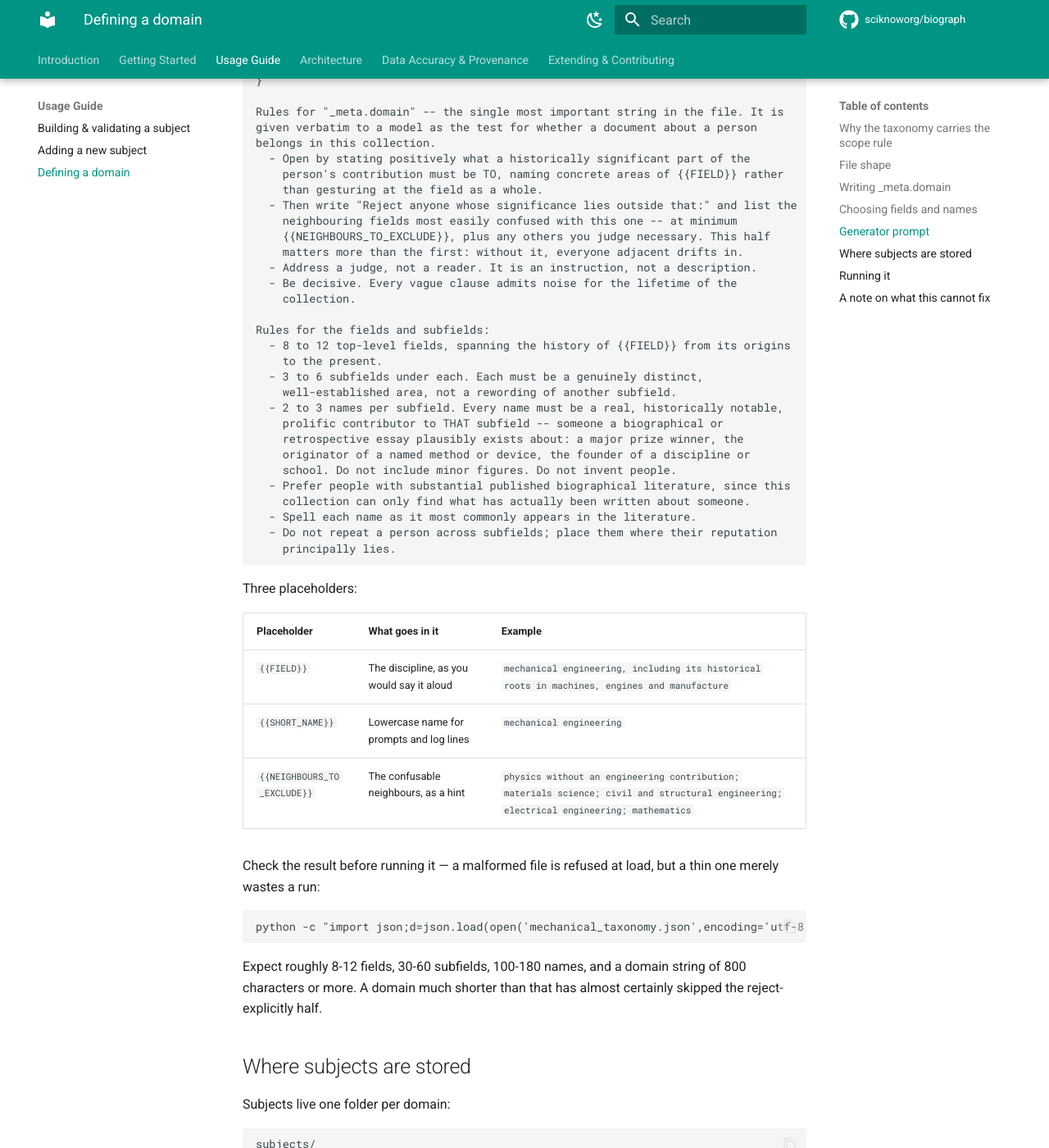
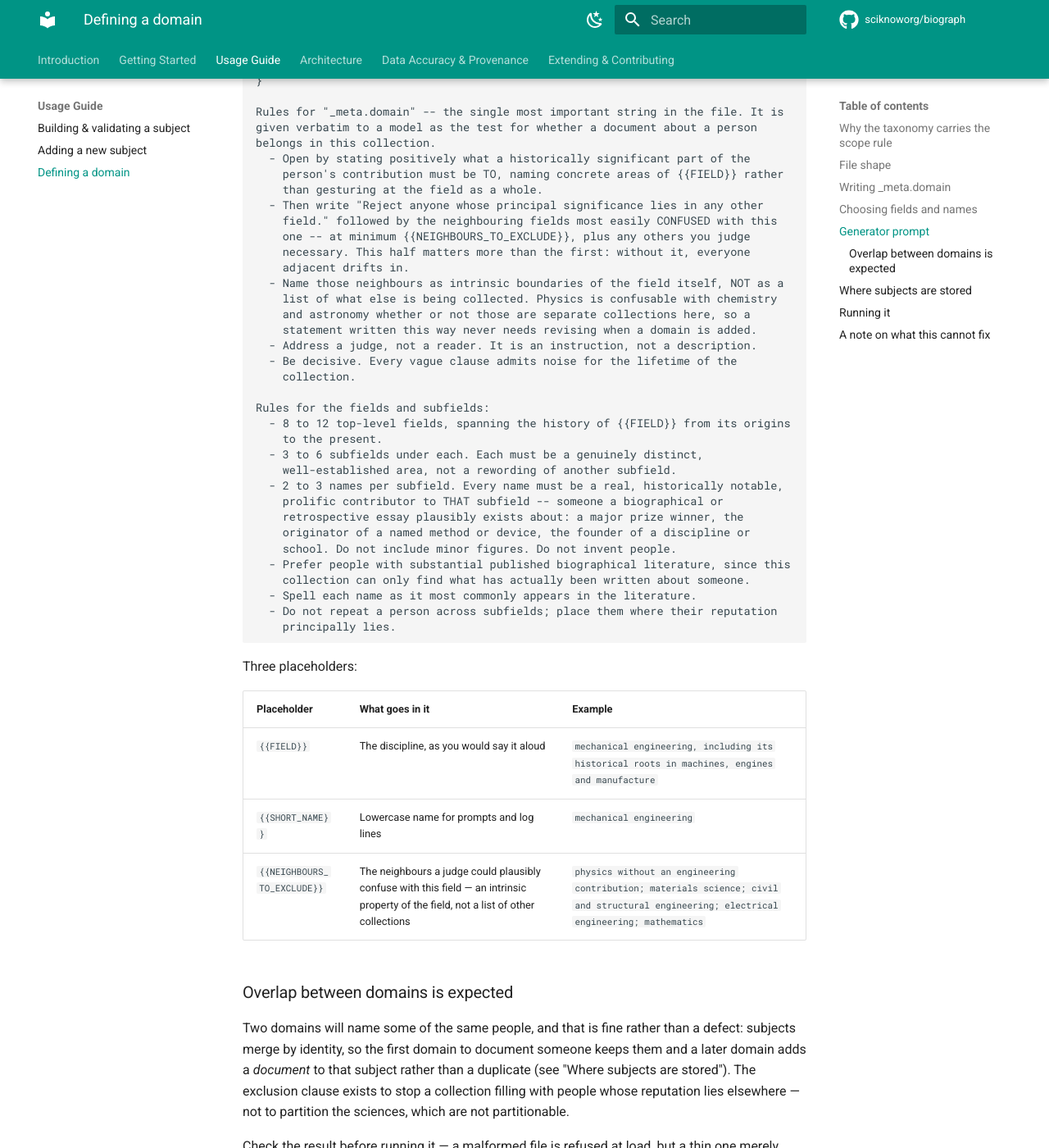
Before and after one commit to sciknoworg/biograph, an MkDocs documentation site: the page built from docs/defining-a-domain.md, in a window 1280 px wide and 1400 px high, scrolled down 2620 px. Shown: the whole window at 82% size. Built offline with MkDocs 1.6.1 and Material for MkDocs 9.7.7, drawn with Linux system fonts in a browser that asks for light colours; comment, search, counter and statistics services are not loaded.

Commit message:
Write domain exclusions as intrinsic boundaries, not a list of collections
The generator template told the author to list "the neighbouring fields most
easily confused with this one" but framed that as which fields are separately
collected -- which would have meant revising every existing domain statement each
time a domain was added, a boundary matrix growing with the square of the
collection.

The list should describe the field itself: physics is confusable with chemistry
and astronomy whether or not those are collected here, so a statement written
that way never needs revising. Paired with a generic "reject anyone whose
principal significance lies in any other field" catch-all, which handles the
fields nobody thought to name.

Keeping named neighbours as well as the catch-all is deliberate: obvious
mismatches are rejected either way, and it is the borderline cases that need the
specific clause. Chemistry rejections cite exactly those -- a developmental
biologist whose contribution is a biological theory, an industrialist whose
significance is commercial.

Also documents that overlap between domains is expected rather than a defect,
since subjects merge by identity.

Co-Authored-By: Claude Opus 5 <noreply@anthropic.com>

```diff
--- a/docs/defining-a-domain.md
+++ b/docs/defining-a-domain.md
@@ -122,10 +122,15 @@ belongs in this collection.
   - Open by stating positively what a historically significant part of the
     person's contribution must be TO, naming concrete areas of {{FIELD}} rather
     than gesturing at the field as a whole.
-  - Then write "Reject anyone whose significance lies outside that:" and list the
-    neighbouring fields most easily confused with this one -- at minimum
-    {{NEIGHBOURS_TO_EXCLUDE}}, plus any others you judge necessary. This half
-    matters more than the first: without it, everyone adjacent drifts in.
+  - Then write "Reject anyone whose principal significance lies in any other
+    field." followed by the neighbouring fields most easily CONFUSED with this
+    one -- at minimum {{NEIGHBOURS_TO_EXCLUDE}}, plus any others you judge
+    necessary. This half matters more than the first: without it, everyone
+    adjacent drifts in.
+  - Name those neighbours as intrinsic boundaries of the field itself, NOT as a
+    list of what else is being collected. Physics is confusable with chemistry
+    and astronomy whether or not those are separate collections here, so a
+    statement written this way never needs revising when a domain is added.
   - Address a judge, not a reader. It is an instruction, not a description.
   - Be decisive. Every vague clause admits noise for the lifetime of the
     collection.
@@ -153,7 +158,16 @@ Three placeholders:
 |---|---|---|
 | `{{FIELD}}` | The discipline, as you would say it aloud | `mechanical engineering, including its historical roots in machines, engines and manufacture` |
 | `{{SHORT_NAME}}` | Lowercase name for prompts and log lines | `mechanical engineering` |
-| `{{NEIGHBOURS_TO_EXCLUDE}}` | The confusable neighbours, as a hint | `physics without an engineering contribution; materials science; civil and structural engineering; electrical engineering; mathematics` |
+| `{{NEIGHBOURS_TO_EXCLUDE}}` | The neighbours a judge could plausibly confuse with this field — an intrinsic property of the field, not a list of other collections | `physics without an engineering contribution; materials science; civil and structural engineering; electrical engineering; mathematics` |
+
+### Overlap between domains is expected
+
+Two domains will name some of the same people, and that is fine rather than a
+defect: subjects merge by identity, so the first domain to document someone keeps
+them and a later domain adds a *document* to that subject rather than a duplicate
+(see "Where subjects are stored"). The exclusion clause exists to stop a
+collection filling with people whose reputation lies elsewhere — not to partition
+the sciences, which are not partitionable.
 
 Check the result before running it — a malformed file is refused at load, but a
 thin one merely wastes a run:
```
Also changed, not shown: 1 other file.
